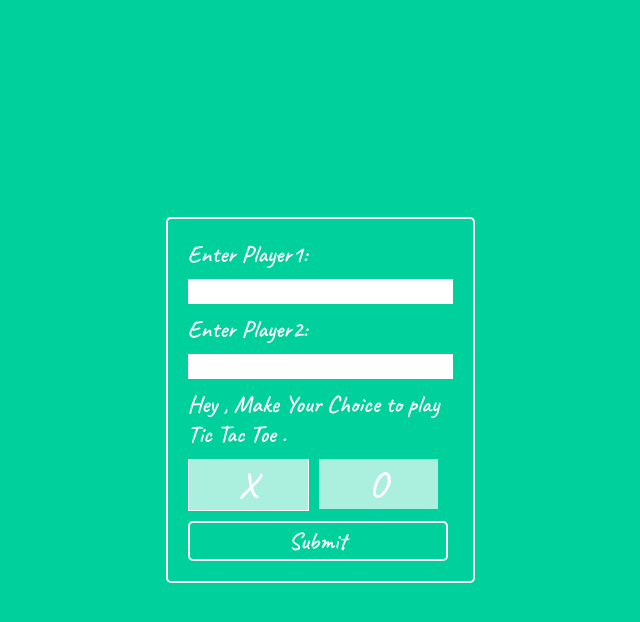
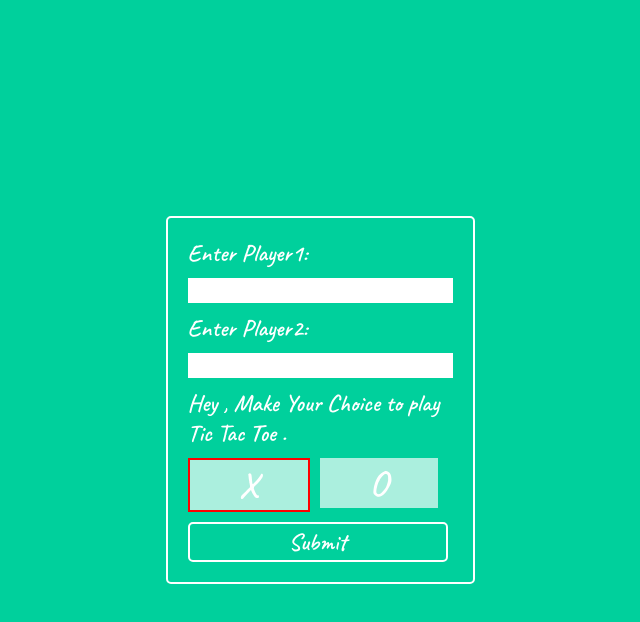
Before and after one commit to tends-to-infinity/Tic-Tac-Toe-2, a React (Create React App) app: page / in a window 1280 px wide. In both pictures the pointer is over the element 567 px from the left and 485 px from the top of the page. Shown: the top 622 px of the page, without its empty margins (320-960 px from the left). Built offline with nearby package versions, Linux system fonts and the light colour scheme.

Commit message:
Update App.css

```diff
--- a/src/App.css
+++ b/src/App.css
@@ -171,7 +171,7 @@ body {
 .lo123PlayerBtn:hover,
 .lo123PlayerBtn:focus,
 .lo123PlayerBtn.active{
-  border: 1px solid white;
+  border: 2px solid red;
 }
 
 .lo123ChoiceSubmitBtn {
```
